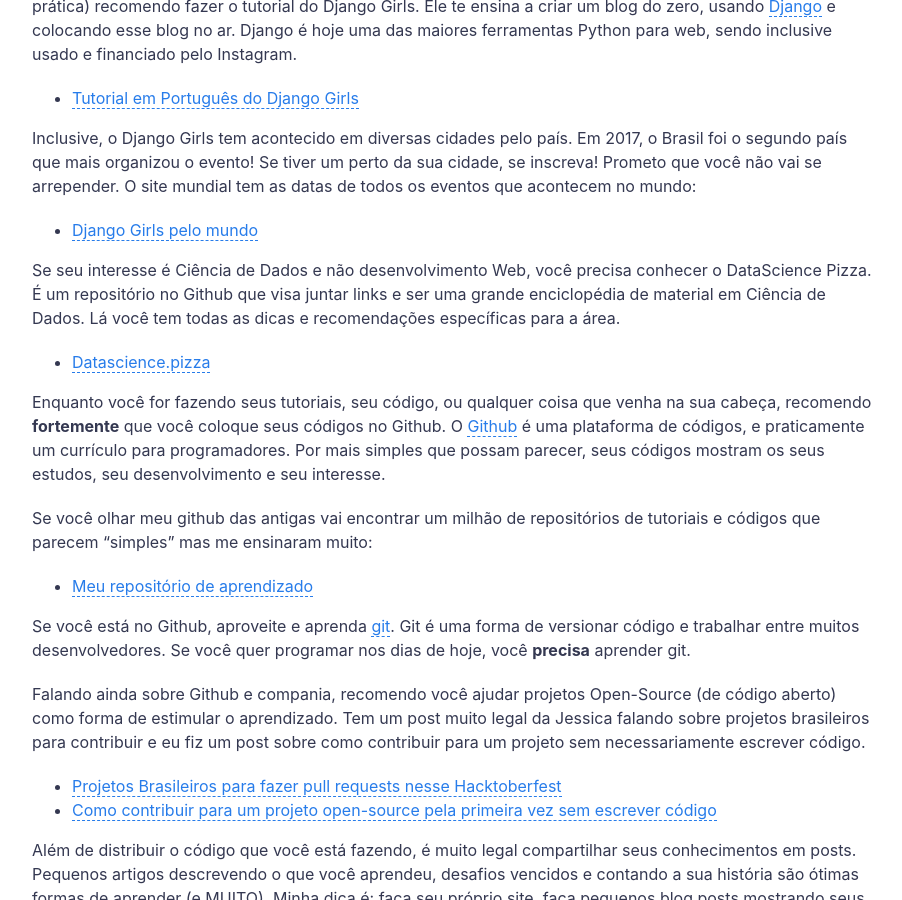
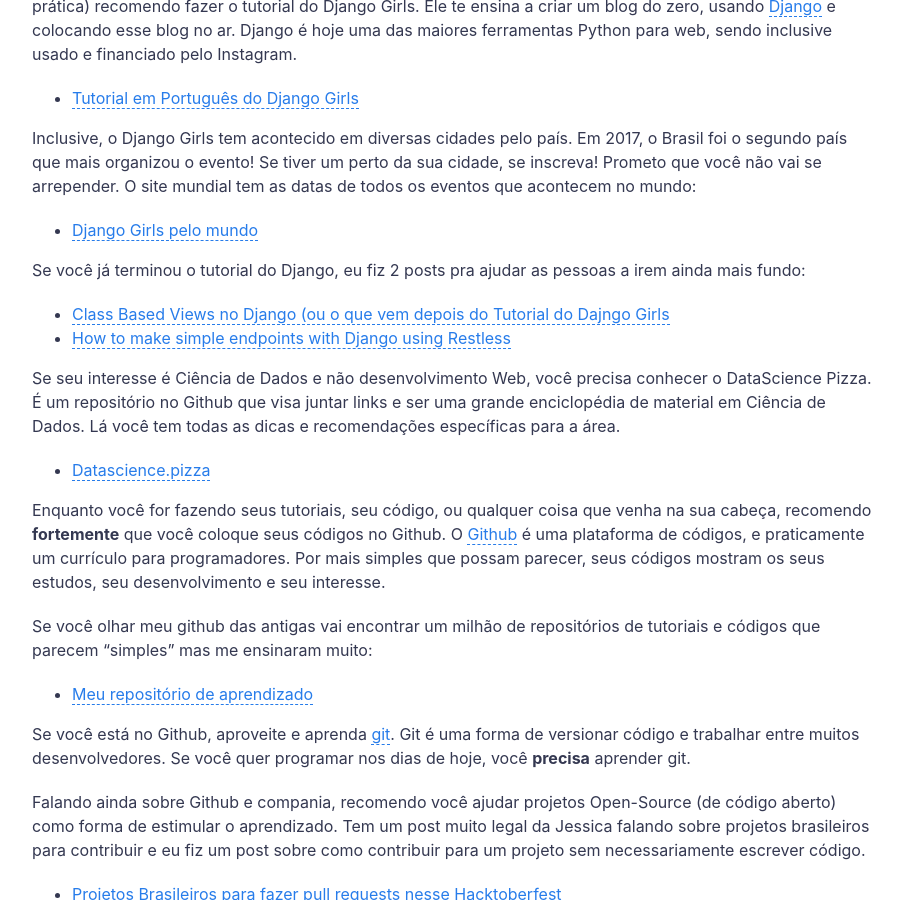
Before and after one commit to leportella/v3, a Jekyll site: the page built from _posts/2018-01-24-se-eu-puder-te-ajudar.md, in a window 1280 px wide and 900 px high, scrolled down 1158 px. Shown: the whole window, without its empty margins (188-1090 px from the left). Built offline with Jekyll 4.4.1, drawn with Linux system fonts in a browser that asks for light colours; comment, search, counter and statistics services are not loaded.

Commit message:
Add new links to "se eu puder te ajudar"

```diff
--- a/_posts/2018-01-24-se-eu-puder-te-ajudar.md
+++ b/_posts/2018-01-24-se-eu-puder-te-ajudar.md
@@ -39,6 +39,11 @@ Inclusive, o Django Girls tem acontecido em diversas cidades pelo país. Em 2017
 Se tiver um perto da sua cidade, se inscreva! Prometo que você não vai se arrepender. O site mundial tem as datas de todos os eventos que acontecem no mundo:
 
 * [Django Girls pelo mundo](https://djangogirls.org)
+
+Se você já terminou o tutorial do Django, eu fiz 2 posts pra ajudar as pessoas a irem ainda mais fundo:
+
+* [Class Based Views no Django (ou o que vem depois do Tutorial do Dajngo Girls](https://leportella.com/pt-br/2017/09/28/classe-based-views-no-django.html)
+* [How to make simple endpoints with Django using Restless](https://leportella.com/english/2017/04/03/make-endpoints-using-restless.html)
 
 Se seu interesse é Ciência de Dados e não desenvolvimento Web, você precisa conhecer o DataScience Pizza. É um repositório no Github que visa juntar links e ser uma
 grande enciclopédia de material em Ciência de Dados. Lá você tem todas as dicas e recomendações específicas para a área.
```
Also changed, not shown: other parts of _posts/2018-01-24-se-eu-puder-te-ajudar.md (+1 -1 lines).
